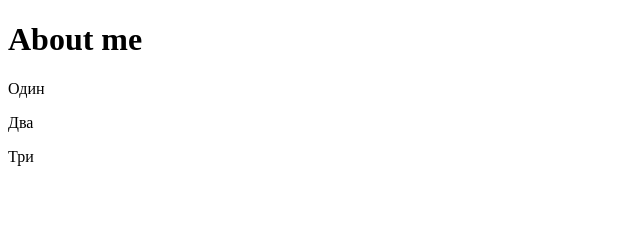
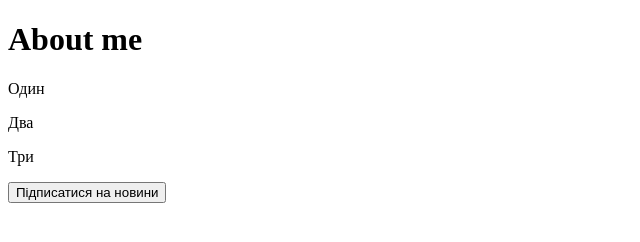
Before and after one commit to olexandrM-do/gitUpraged, a plain HTML site: page index.html in a window 1280 px wide. Shown: the whole page, without its empty margins (0-640 px from the left). Drawn offline with Linux system fonts and the light colour scheme.

Commit message:
added btn

```diff
--- a/index.html
+++ b/index.html
@@ -11,5 +11,6 @@
   <p>Один</p>
   <p>Два</p>
   <p>Три</p>
+  <button>Підписатися на новини</button>
 </body>
 </html>
```
